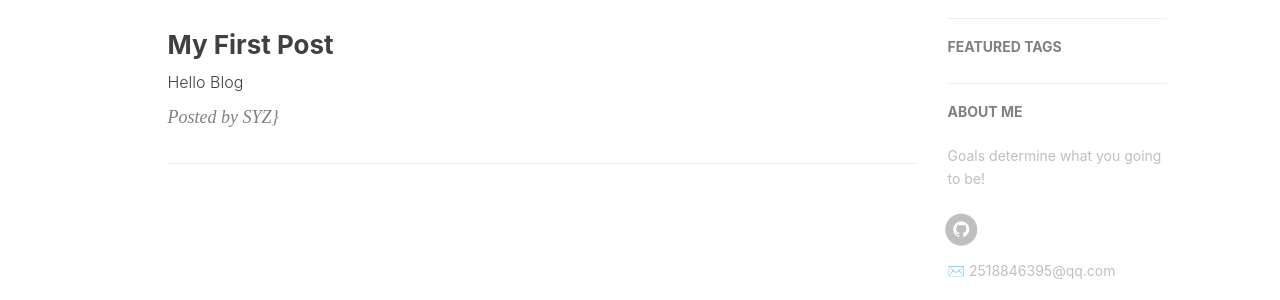
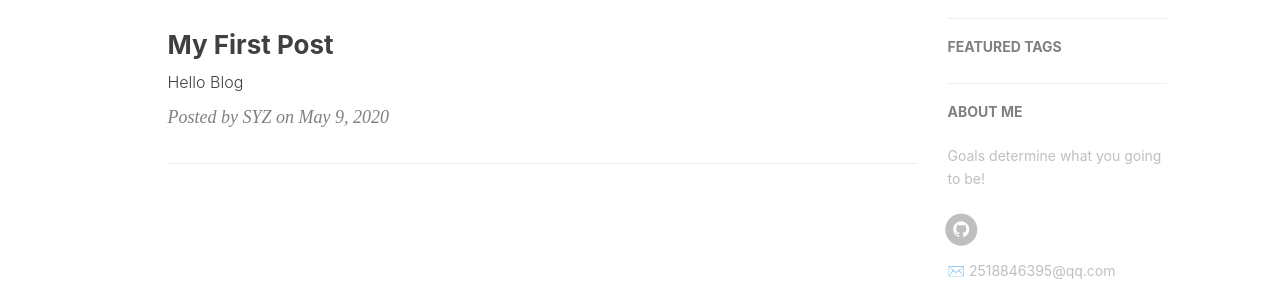
Before and after one commit to syz913/syz913.github.io, a Jekyll site: the page built from index.html, in a window 1280 px wide. Shown: the part 440-740 px from the top of the page. Built offline with Jekyll 4.4.1, drawn with Linux system fonts in a browser that asks for light colours; nearby versions of some CDN libraries; the list of posts is cut into pages by our own code; comment, search, counter and statistics services are not loaded.

```diff
--- a/index.html
+++ b/index.html
@@ -19,7 +19,7 @@ description: "Thinking will not overcome fear but action will."
         </div>
     </a>
     <p class="post-meta">
-        Posted by {% if post.author %}{{ post.author }}{% else %}{{ site.title }}{% endif %}}
+        Posted by {% if post.author %}{{ post.author }}{% else %}{{ site.title }}{% endif %} on {{ post.date | date: "%B %-d, %Y" }}
     </p>
 </div>
 <hr>
```
